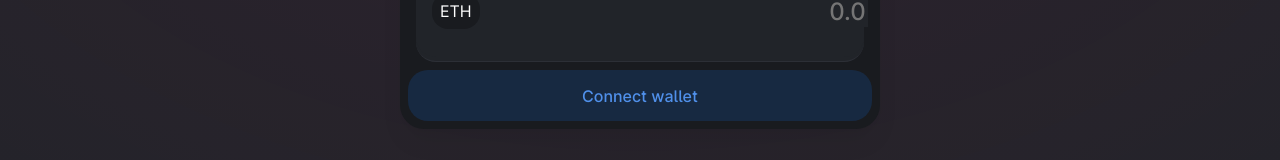
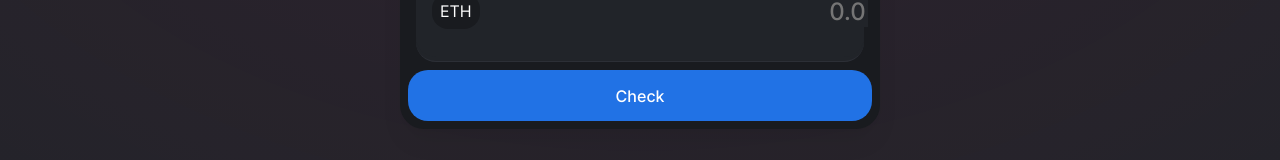
Before and after one commit to teezzan/Address-Book-Portal, a React (Create React App) app: page / in a window 1280 px wide. Both pictures are taken after a click on the element "Connect wallet". Shown: the part 274-434 px from the top of the page. Built offline with nearby package versions, Linux system fonts and the light colour scheme; the HTML template or start-up script is replaced by a standard one.

Commit message:
added variant for button

```diff
--- a/src/components/Swap.js
+++ b/src/components/Swap.js
@@ -4,6 +4,7 @@ import { ArrowDown, SettingsIcon } from "./Icons";
 import EthIcon from "../images/download.png";
 function Swap() {
   const [aliasToAddress, setaliasToAddress] = useState(true);
+  const [connected, setConnected] = useState(false);
 
   const swapfields = () => {
     setaliasToAddress(!aliasToAddress)
@@ -41,8 +42,8 @@ function Swap() {
                 </div>
               </div>
             }
-            <div className="middleArrow" onClick={()=>swapfields()}>
-              <ArrowDown  />
+            <div className="middleArrow" onClick={() => swapfields()}>
+              <ArrowDown />
             </div>
             {
               !aliasToAddress &&
@@ -70,7 +71,8 @@ function Swap() {
             }
           </div>
 
-          <div className="connect-btn">Connect wallet</div>
+          {!connected && <div className="connect-btn" onClick={()=>{setConnected(true)}}>Connect wallet</div>}
+          {connected && <div className="connected-btn">Check</div>}
         </div>
       </div>
     </div>
--- a/src/components/swap.css
+++ b/src/components/swap.css
@@ -163,3 +163,18 @@
   top: 43%;
   cursor: pointer;
 }
+.connected-btn {
+  background-color: rgb(33, 114, 229);
+  color: white;
+  font-size: 16px;
+  font-weight: 500;
+  padding: 16px;
+  border: none;
+  appearance: none;
+  padding-bottom: 15px;
+  border-radius: 20px;
+  display: flex;
+  justify-content: center;
+  align-items: center;
+  cursor: pointer;
+}
```
